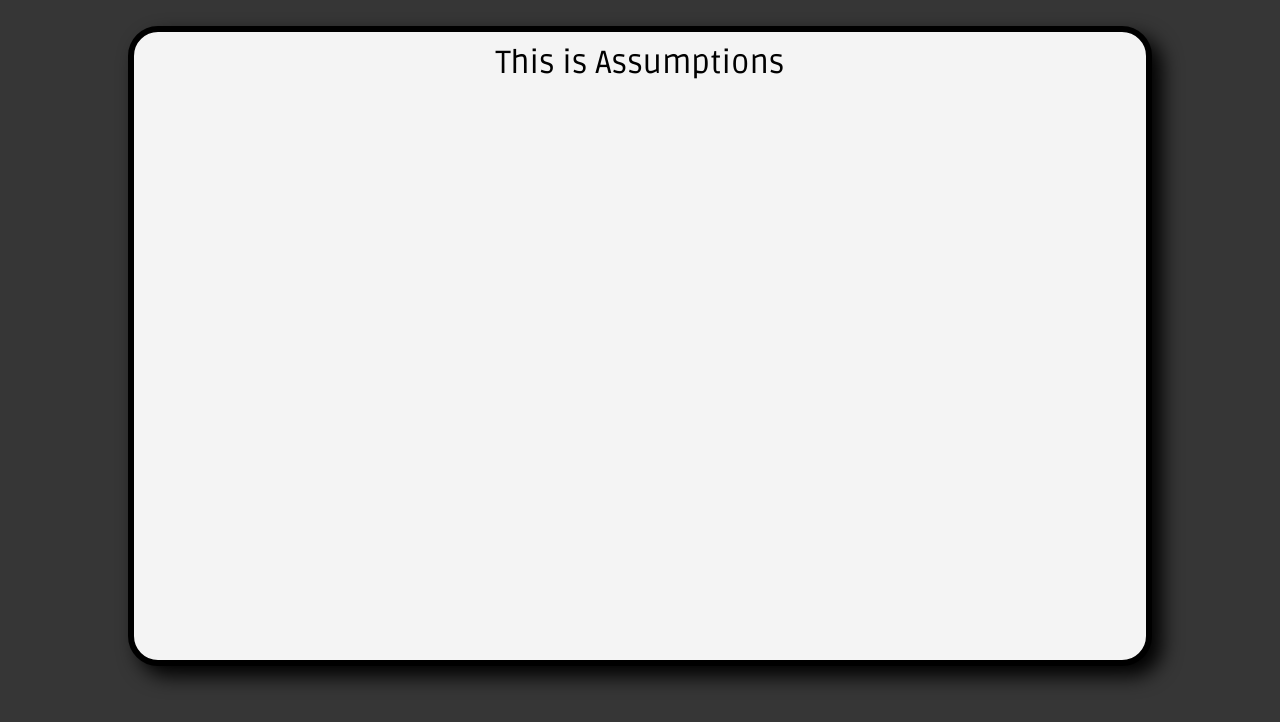
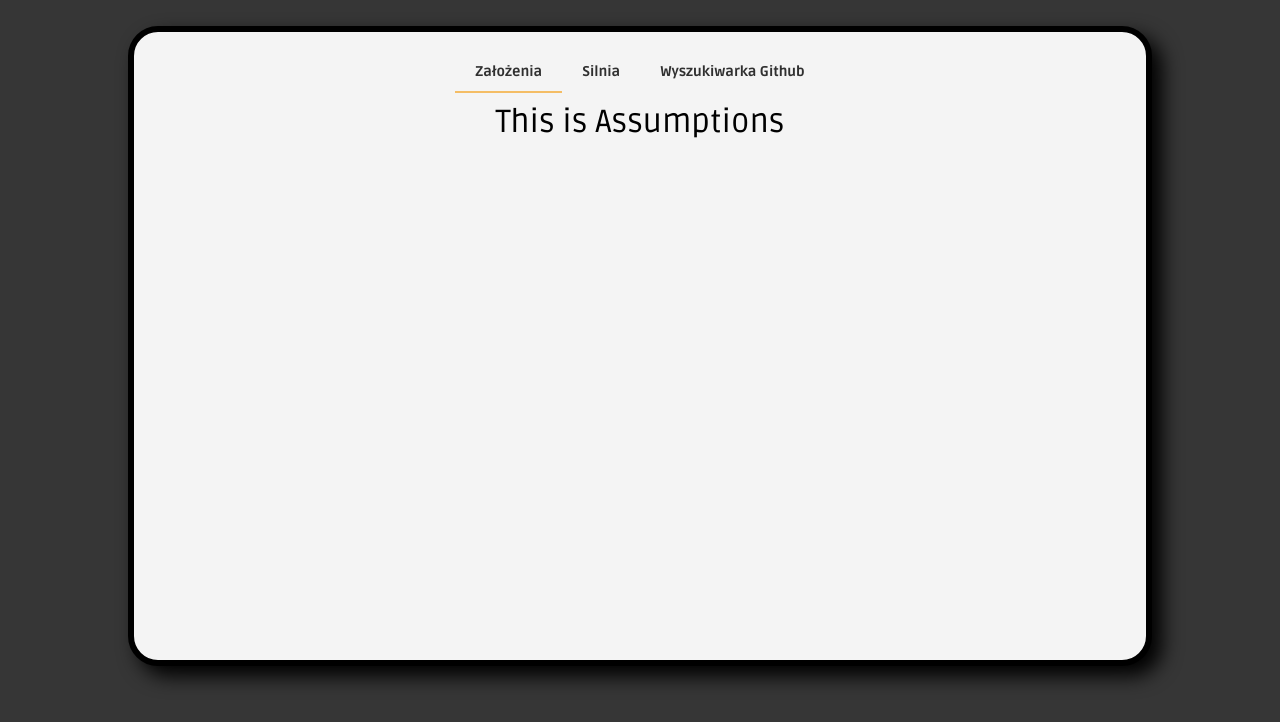
Before and after one commit to freefrogs/react-repetition, a React (Create React App) app: page / in a window 1280 px wide. Shown: the top 722 px of the page. Built offline with nearby package versions, Linux system fonts and the light colour scheme.

Commit message:
Add navigation

```diff
--- a/src/App.tsx
+++ b/src/App.tsx
@@ -1,6 +1,7 @@
 import React from 'react';
 import { BrowserRouter as Router, Routes, Route } from 'react-router-dom';
 import './styles/App.scss';
+import Navigation from './components/Navigation';
 import Assumptions from './pages/Assumptions';
 import Factorial from './pages/Factorial';
 import GithubSearch from './pages/GithubSearch';
@@ -11,6 +12,7 @@ function App() {
     <div className="App">
       <Router>
         <div className="section">
+          <Navigation />
           <Routes >
             <Route path="/" element={<Assumptions />} />
             <Route path="/factorial" element={<Factorial />} />
--- /dev/null
+++ b/src/components/Navigation.tsx
@@ -0,0 +1,27 @@
+import { useState, useEffect } from 'react';
+import { useLocation  } from 'react-router-dom';
+import { Link } from 'react-router-dom'
+import '../styles/navigation.scss'
+
+const Navigation = () => {
+  const [activeLink, setActiveLink] = useState<string>('')
+  let location = useLocation()
+
+  useEffect(() => {
+    setActiveLink(location.pathname);
+  }, [location.pathname])
+
+  const checkIfActive = (name: string) => {
+    return activeLink === name ? 'navigation__link--active': ''
+  }
+
+  return (
+    <nav className="navigation">
+      <Link className={`navigation__link ${checkIfActive('/')}`} to="/">Założenia</Link>
+      <Link className={`navigation__link ${checkIfActive('/factorial')}`} to="/factorial">Silnia</Link>
+      <Link className={`navigation__link ${checkIfActive('/githubsearch')}`} to="/githubsearch">Wyszukiwarka Github</Link>
+    </nav>
+  );
+}
+
+export default Navigation;
--- /dev/null
+++ b/src/styles/navigation.scss
@@ -0,0 +1,17 @@
+@import './variable.scss';
+
+.navigation {
+  display: flex;
+  justify-content: center;
+  margin: 1% auto;
+  &__link{
+    padding: 10px 20px;
+    font-size: 1.1vw;
+    font-weight: 800;
+    border-bottom: 2px solid transparent;
+    transition: .3s ease-in-out;
+    &--active {
+      border-bottom: 2px solid $details;
+    }
+  }
+}
```
